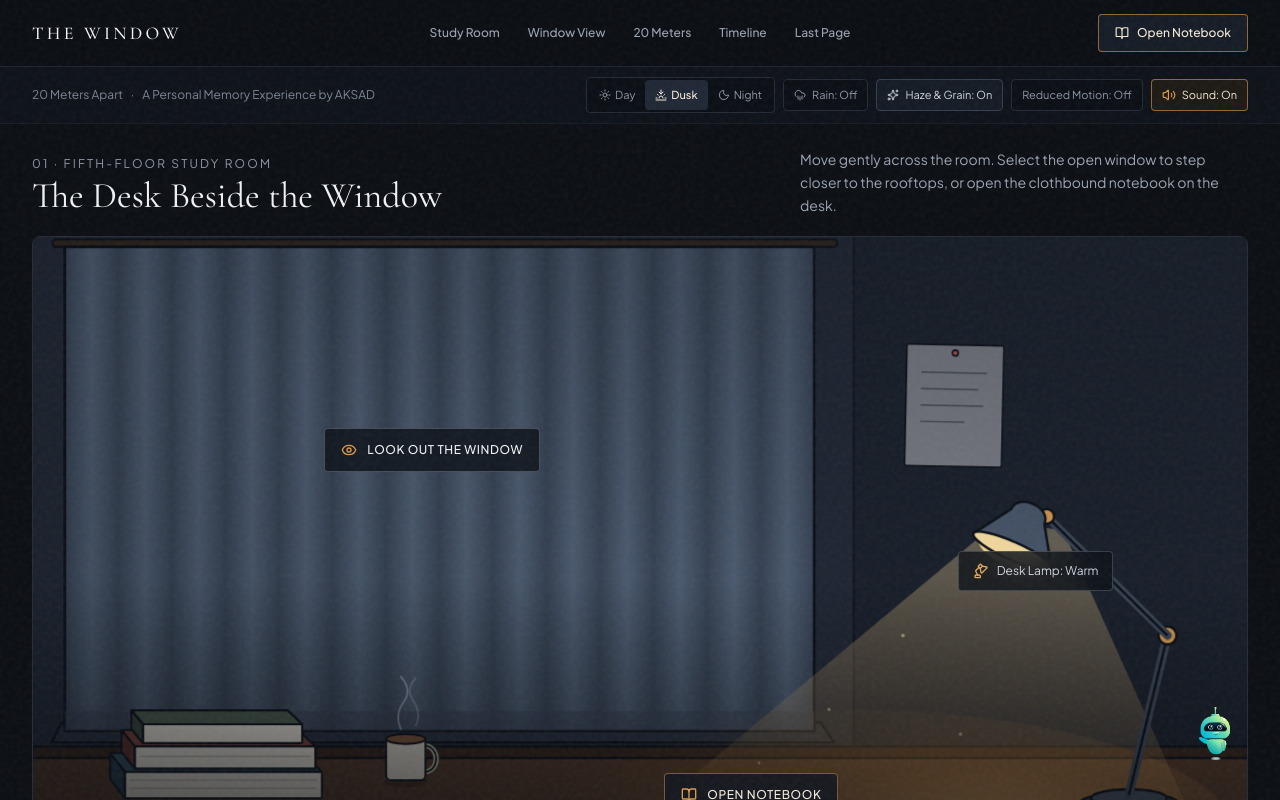
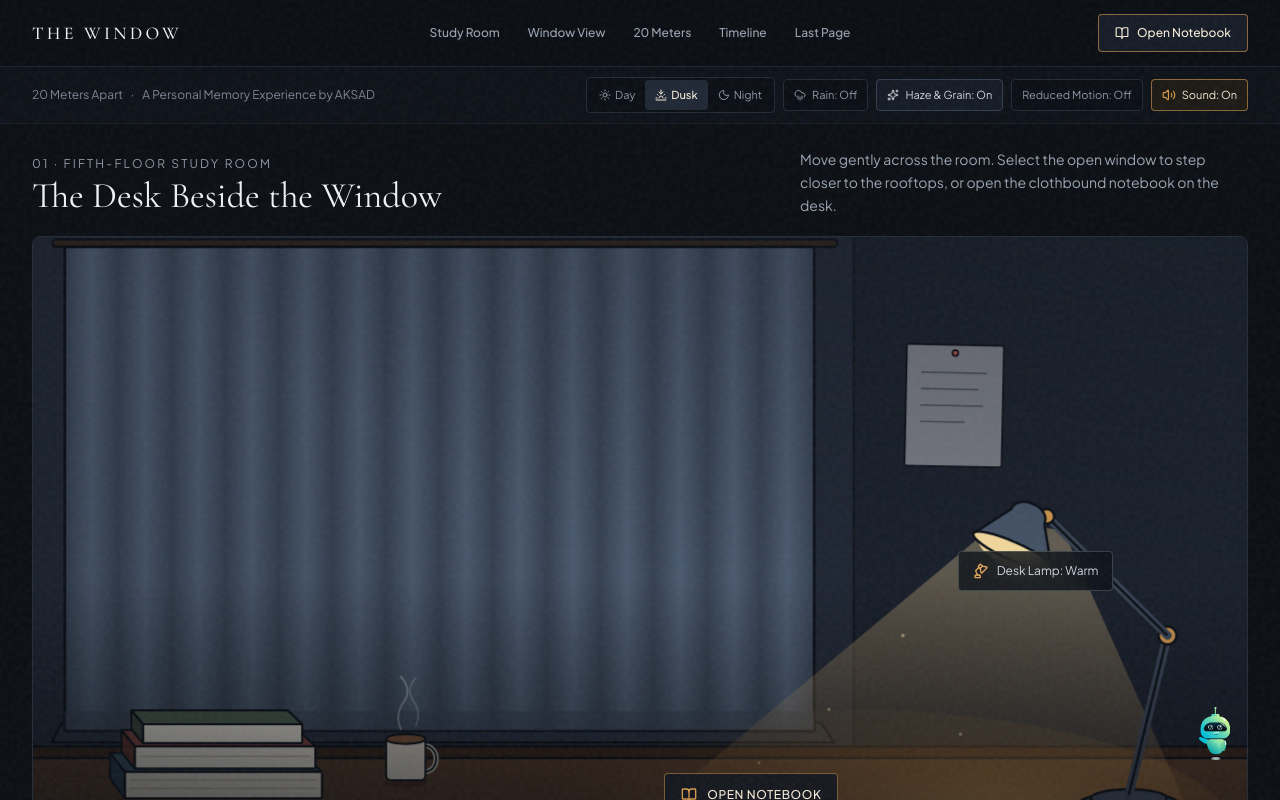
Before and after one commit to Aksadio/one_side, a React (Vite) app: page / in a window 1280 px wide. Both pictures are taken after a click on the button "ENTER THIS MEMORY". Shown: the top 800 px of the page. Built offline with nearby package versions, Linux system fonts and the light colour scheme.

Commit message:
Implement curtain toggle and rain effect logic
Added curtain functionality to the StudyRoomScene component, allowing users to toggle the curtain open and closed. Updated rain effect to only display when the curtain is open.

```diff
--- a/src/components/StudyRoomScene.tsx
+++ b/src/components/StudyRoomScene.tsx
@@ -21,6 +21,8 @@ export const StudyRoomScene: React.FC<StudyRoomSceneProps> = ({
 }) => {
   const containerRef = useRef<HTMLDivElement | null>(null);
   const [parallax, setParallax] = useState({ x: 0, y: 0 });
+  // The window curtain starts closed; click it to draw it open, click again to close it
+  const [curtainOpen, setCurtainOpen] = useState(false);
 
   const handleMouseMove = (e: React.MouseEvent<HTMLDivElement>) => {
     if (preferences.reducedMotion || !containerRef.current) return;
@@ -82,13 +84,15 @@ export const StudyRoomScene: React.FC<StudyRoomSceneProps> = ({
             timeOfDay={preferences.timeOfDay}
             deskLampOn={preferences.deskLampOn}
             reducedMotion={preferences.reducedMotion}
+            curtainOpen={curtainOpen}
+            onToggleCurtain={() => setCurtainOpen((open) => !open)}
           />
         </div>
 
         {/* Optional Rain on the Window Pane region */}
         <div className="pointer-events-none absolute top-[8%] left-[8%] h-[60%] w-[54%] overflow-hidden">
           <RainCanvas
-            enabled={preferences.rainEnabled}
+            enabled={preferences.rainEnabled && curtainOpen}
             reducedMotion={preferences.reducedMotion}
           />
         </div>
@@ -106,6 +110,7 @@ export const StudyRoomScene: React.FC<StudyRoomSceneProps> = ({
         />
 
         {/* Interactive Hotspot 1: The Window (Look Outside -> 20 Meters Apart) */}
+        {curtainOpen && (
         <button
           type="button"
           onClick={onFocusWindow}
@@ -117,6 +122,7 @@ export const StudyRoomScene: React.FC<StudyRoomSceneProps> = ({
             Look Out the Window
           </span>
         </button>
+        )}
 
         {/* Interactive Hotspot 2: The Clothbound Notebook (Open Personal Diary) */}
         <button
```
